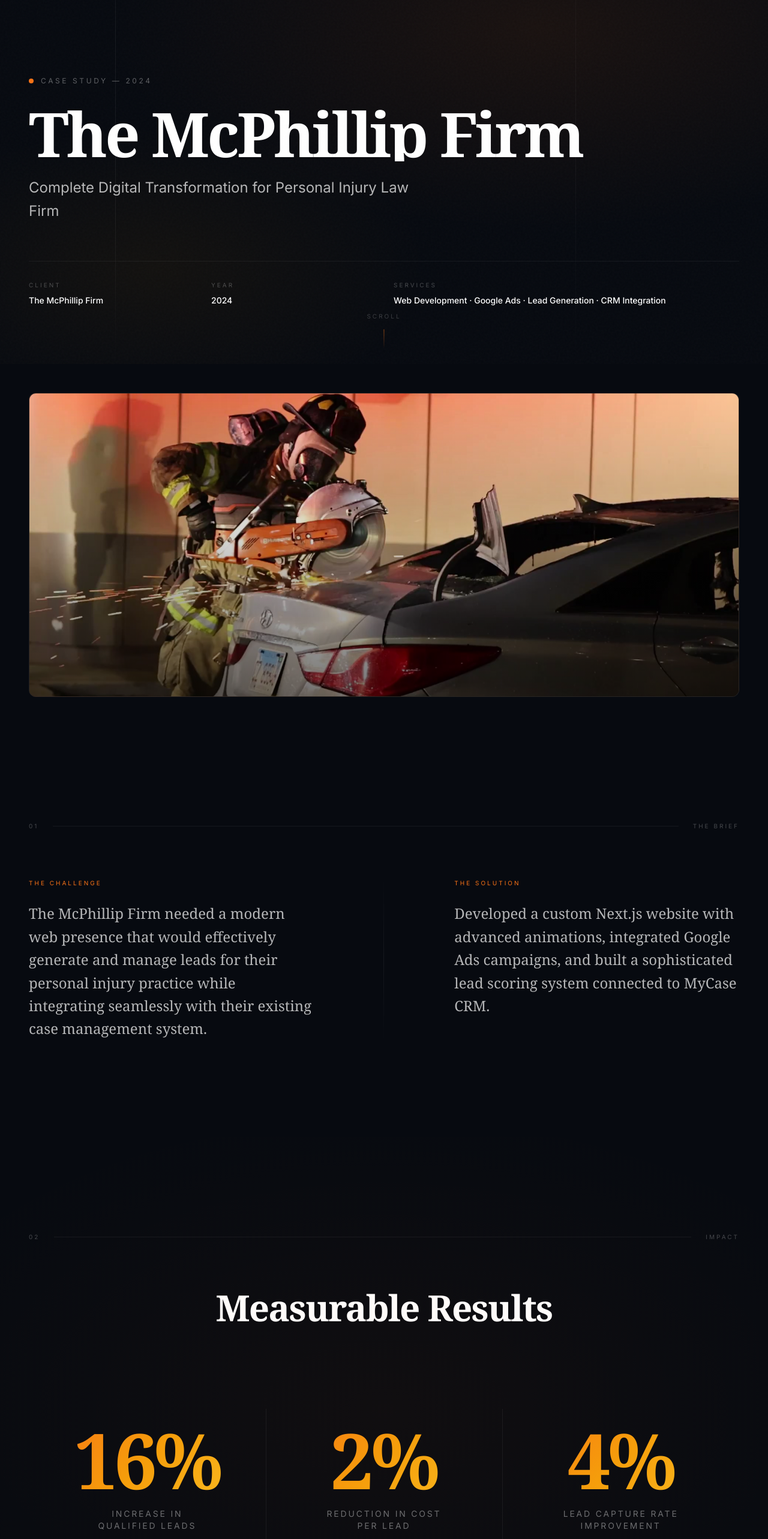
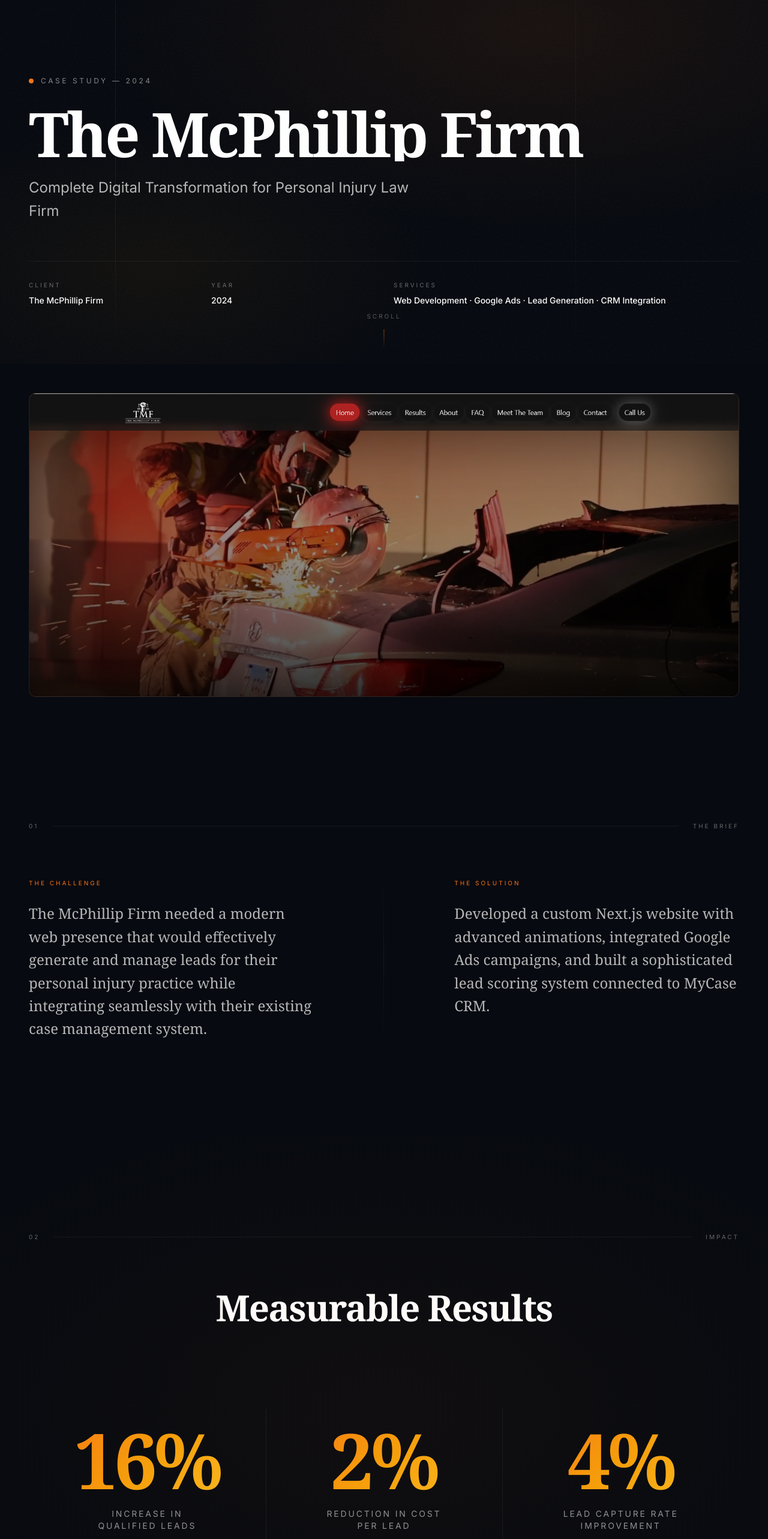
Before and after one commit to Gunna1982/StelliformDigitalMarketing, a Next.js app: page /case-study/mcphillip-firm in a window 1280 px wide. Shown: the part 193-2759 px from the top of the page at 60% size. Built offline with nearby package versions, Linux system fonts and the light colour scheme.

Commit message:
fix: brighten case study + use new after homepage image

```diff
--- a/src/app/case-study/[slug]/page.tsx
+++ b/src/app/case-study/[slug]/page.tsx
@@ -19,7 +19,7 @@ const caseStudies = {
     technologies: ['Next.js', 'React', 'Tailwind CSS', 'Google Ads API', 'MyCase API', 'Zapier'],
     images: [
       // Hero / “after” (new site)
-      '/projects/tmfwins-home.jpg',
+      '/case-studies/mcphillip/after/home-page-new.png',
       // “Before” screenshots (old site)
       '/case-studies/mcphillip/before/old-site-part-1.png',
       '/case-studies/mcphillip/before/old-site-part-2.png'
--- a/src/components/CaseStudyContent.tsx
+++ b/src/components/CaseStudyContent.tsx
@@ -210,7 +210,7 @@ export default function CaseStudyContent({ study }: { study: CaseStudy }) {
             >
               <span
                 className="inline-flex items-center gap-3 text-xs uppercase tracking-[0.3em]"
-                style={{ color: 'rgba(255,255,255,0.35)' }}
+                style={{ color: 'rgba(255,255,255,0.5)' }}
               >
                 <span
                   className="w-2 h-2 rounded-full"
@@ -253,7 +253,7 @@ export default function CaseStudyContent({ study }: { study: CaseStudy }) {
               <div>
                 <div
                   className="text-[10px] uppercase tracking-[0.3em] mb-2"
-                  style={{ color: 'rgba(255,255,255,0.25)' }}
+                  style={{ color: 'rgba(255,255,255,0.38)' }}
                 >
                   Client
                 </div>
@@ -262,7 +262,7 @@ export default function CaseStudyContent({ study }: { study: CaseStudy }) {
               <div>
                 <div
                   className="text-[10px] uppercase tracking-[0.3em] mb-2"
-                  style={{ color: 'rgba(255,255,255,0.25)' }}
+                  style={{ color: 'rgba(255,255,255,0.38)' }}
                 >
                   Year
                 </div>
@@ -271,7 +271,7 @@ export default function CaseStudyContent({ study }: { study: CaseStudy }) {
               <div className="col-span-2">
                 <div
                   className="text-[10px] uppercase tracking-[0.3em] mb-2"
-                  style={{ color: 'rgba(255,255,255,0.25)' }}
+                  style={{ color: 'rgba(255,255,255,0.38)' }}
                 >
                   Services
                 </div>
@@ -292,7 +292,7 @@ export default function CaseStudyContent({ study }: { study: CaseStudy }) {
         >
           <span
             className="text-[10px] uppercase tracking-[0.3em]"
-            style={{ color: 'rgba(255,255,255,0.2)' }}
+            style={{ color: 'rgba(255,255,255,0.32)' }}
           >
             Scroll
           </span>
@@ -376,7 +376,7 @@ export default function CaseStudyContent({ study }: { study: CaseStudy }) {
             <div className="flex items-center gap-6 mb-20">
               <span
                 className="text-[10px] uppercase tracking-[0.3em]"
-                style={{ color: 'rgba(255,255,255,0.25)' }}
+                style={{ color: 'rgba(255,255,255,0.38)' }}
               >
                 01
               </span>
@@ -390,7 +390,7 @@ export default function CaseStudyContent({ study }: { study: CaseStudy }) {
               />
               <span
                 className="text-[10px] uppercase tracking-[0.3em]"
-                style={{ color: 'rgba(255,255,255,0.25)' }}
+                style={{ color: 'rgba(255,255,255,0.38)' }}
               >
                 The Brief
               </span>
@@ -472,7 +472,7 @@ export default function CaseStudyContent({ study }: { study: CaseStudy }) {
             <div className="flex items-center gap-6 mb-20">
               <span
                 className="text-[10px] uppercase tracking-[0.3em]"
-                style={{ color: 'rgba(255,255,255,0.25)' }}
+                style={{ color: 'rgba(255,255,255,0.38)' }}
               >
                 02
               </span>
@@ -486,7 +486,7 @@ export default function CaseStudyContent({ study }: { study: CaseStudy }) {
               />
               <span
                 className="text-[10px] uppercase tracking-[0.3em]"
-                style={{ color: 'rgba(255,255,255,0.25)' }}
+                style={{ color: 'rgba(255,255,255,0.38)' }}
               >
                 Impact
               </span>
@@ -542,7 +542,7 @@ export default function CaseStudyContent({ study }: { study: CaseStudy }) {
                 {/* Label */}
                 <div
                   className="text-sm uppercase tracking-[0.2em] max-w-[200px] mx-auto"
-                  style={{ color: 'rgba(255,255,255,0.4)' }}
+                  style={{ color: 'rgba(255,255,255,0.55)' }}
                 >
                   {result.label}
                 </div>
@@ -566,7 +566,7 @@ export default function CaseStudyContent({ study }: { study: CaseStudy }) {
         <div className="max-w-[1600px] mx-auto px-6 md:px-12 mb-4">
           <span
             className="text-[10px] uppercase tracking-[0.3em]"
-            style={{ color: 'rgba(255,255,255,0.25)' }}
+            style={{ color: 'rgba(255,255,255,0.38)' }}
           >
             Built With
           </span>
@@ -620,7 +620,7 @@ export default function CaseStudyContent({ study }: { study: CaseStudy }) {
                 <div className="text-sm font-medium">{study.testimonial.author}</div>
                 <div
                   className="text-xs uppercase tracking-[0.2em] mt-1"
-                  style={{ color: 'rgba(255,255,255,0.3)' }}
+                  style={{ color: 'rgba(255,255,255,0.42)' }}
                 >
                   {study.testimonial.company}
                 </div>
@@ -641,7 +641,7 @@ export default function CaseStudyContent({ study }: { study: CaseStudy }) {
             <div className="flex items-center gap-6 mb-16">
               <span
                 className="text-[10px] uppercase tracking-[0.3em]"
-                style={{ color: 'rgba(255,255,255,0.25)' }}
+                style={{ color: 'rgba(255,255,255,0.38)' }}
               >
                 03
               </span>
@@ -655,7 +655,7 @@ export default function CaseStudyContent({ study }: { study: CaseStudy }) {
               />
               <span
                 className="text-[10px] uppercase tracking-[0.3em]"
-                style={{ color: 'rgba(255,255,255,0.25)' }}
+                style={{ color: 'rgba(255,255,255,0.38)' }}
               >
                 Gallery
               </span>
@@ -717,7 +717,7 @@ export default function CaseStudyContent({ study }: { study: CaseStudy }) {
           <FadeSection>
             <span
               className="text-[10px] uppercase tracking-[0.3em] block mb-8"
-              style={{ color: 'rgba(255,255,255,0.25)' }}
+              style={{ color: 'rgba(255,255,255,0.38)' }}
             >
               Next Project?
             </span>
```
Also changed, not shown: public/case-studies/mcphillip/after/home-page-new.png (renamed from public/case-studies/mcphillip/after/Home page new.png).
